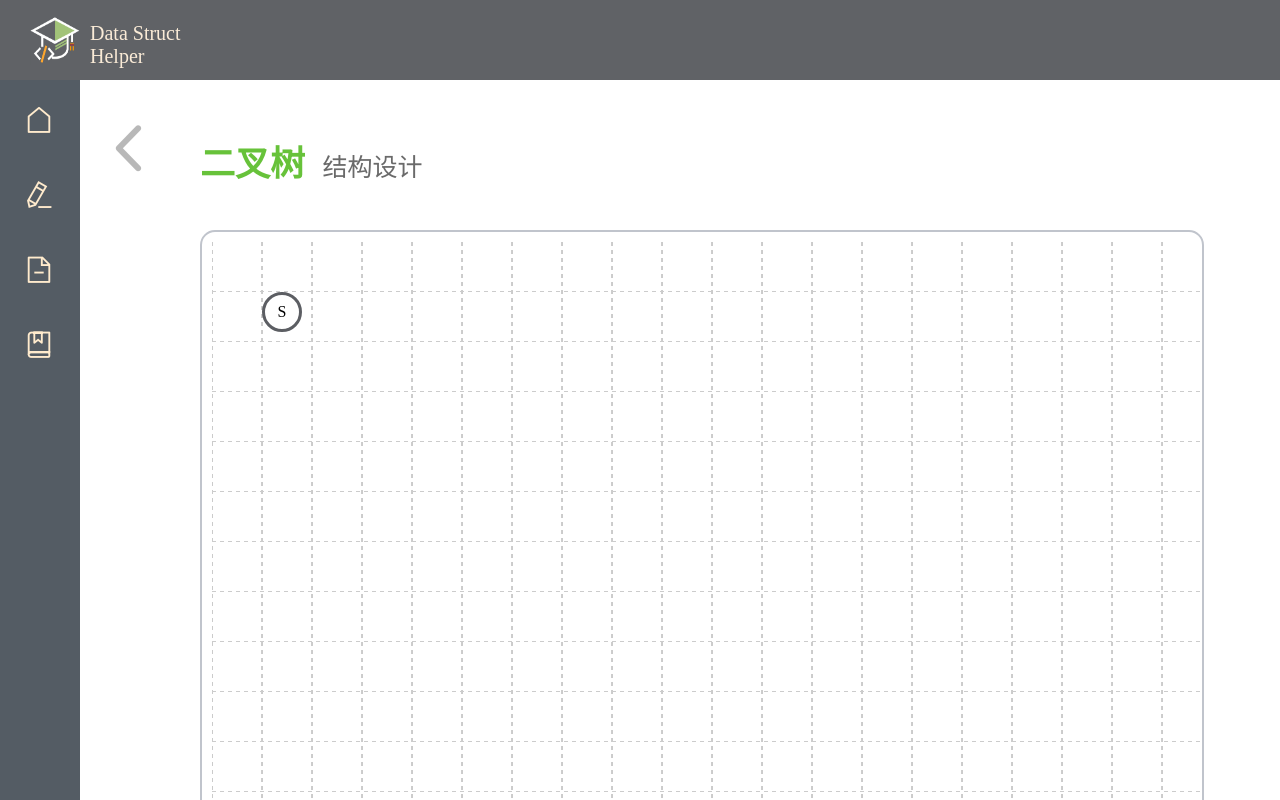
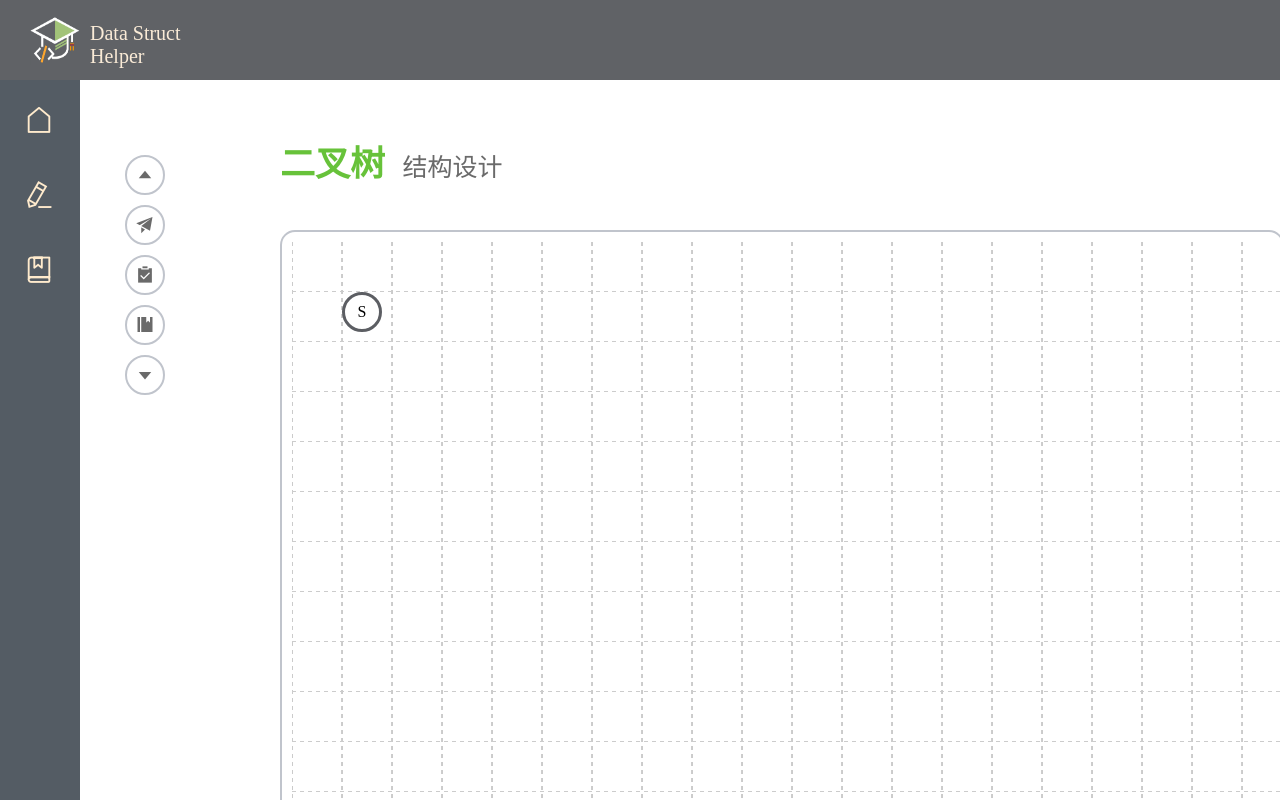
Before and after one commit to Knight4Lancelot/Datastruct-study-helper, a Vue app: page /designtree in a window 1280 px wide. Built offline with nearby package versions, Linux system fonts and the light colour scheme.

Commit message:
2022/7/2优化

```diff
--- a/src/App.vue
+++ b/src/App.vue
@@ -43,7 +43,7 @@
 					</div>
 				</transition>
 			</div>
-			<div class="link-container" id="make-code"
+			<!-- <div class="link-container" id="make-code"
 				@mouseover="openHiddenComs(2,true)"
 				@mouseleave="openHiddenComs(2,false)">
 				<div class="selector-head"
@@ -66,7 +66,7 @@
 						</router-link></div>
 					</div>
 				</transition>
-			</div>
+			</div> -->
 			<div class="link-container" id="view-algorithm"
 				@mouseover="openHiddenComs(3,true)"
 				@mouseleave="openHiddenComs(3,false)">
--- a/src/components/treeDesign/TreeDesignCanvas.vue
+++ b/src/components/treeDesign/TreeDesignCanvas.vue
@@ -180,7 +180,6 @@ export default {
 	},
 	modifyNode(index, val) {
 		this.nodeArray[index] = val;
-		this.$parent.changeList();
 		this.init_tree();
 		this.drawEdge();
 	},
@@ -206,7 +205,6 @@ export default {
 		for (i = 0; i < res.length; i++) {
 			this.nodeArray[res[i]]='nil';
 		}
-		this.$parent.changeList();
 		this.init_tree();
 		this.drawEdge();
 	}
--- a/src/views/DesignTreeView.vue
+++ b/src/views/DesignTreeView.vue
@@ -1,10 +1,37 @@
 <template>
 <div class="designtree">
-	<router-link to="/" exact><i id="back-to-home" class="el-icon-arrow-left"/></router-link>
+	<div class="design-hover-menu-control">
+		<button class="design-hover-menu-button"
+			@mouseover="()=>{ this.isToTop = true; }"
+			@mouseleave="()=>{ this.isToTop = false; }">
+			<i class="el-icon-caret-top"></i>
+			<span class="hover-menu-description"
+				v-if="isToTop">前往页面顶部</span>
+		</button>
+		<button class="design-hover-menu-button">
+			<i class="el-icon-s-promotion"></i>
+			<span class="hover-menu-description"
+				v-if="isToDesign">前往结构设计</span>
+		</button>
+		<button class="design-hover-menu-button">
+			<i class="el-icon-s-claim"></i>
+			<span class="hover-menu-description"
+				v-if="isToResult">前往数组结果显示</span>
+		</button>
+		<button class="design-hover-menu-button">
+			<i class="el-icon-s-management"></i>
+			<span class="hover-menu-description"
+				v-if="isToCode">前往结构代码</span>
+		</button>
+		<button class="design-hover-menu-button">
+			<i class="el-icon-caret-bottom"></i>
+			<span class="hover-menu-description"
+				v-if="isToBottom">前往页面底部</span>
+		</button>
+	</div>
 	<span id="design-tree-headword"
 		:style="{'width': String(canvasWidth-100)+'px',
-				'top':'55px',
-				'left':'120px'}">
+				'top':'55px'}">
 		<span style="color:#67C23A;font-size:35px;font-weight: 800;">
 			二叉树&nbsp;
 		</span>结构设计
@@ -20,8 +47,7 @@
 				'height': String(canvasHeight)+'px'}"/>
 	<span id="tree-result-word"
 		:style="{'width': String(canvasWidth)+'px',
-			'top':String(canvasHeight+240)+'px',
-			'left':'120px'}">
+			'top':String(canvasHeight+240)+'px'}">
 			<span style="color:#67C23A;font-size:35px;font-weight: 800;">
 				二叉树&nbsp;
 			</span>的数组形式表示结果
@@ -29,14 +55,12 @@
 	<el-card id="tree-result-card"
 		:style="{'width': String(canvasWidth)+'px',
 				'padding':'0', 'margin':'0',
-				'top':String(canvasHeight+310)+'px',
-				'left':'120px'}">
+				'top':String(canvasHeight+310)+'px'}">
 		<div id="card-message" v-text="holdResString" @click="sendDataCopy()"/>
 	</el-card>
 	<span id="tree-result-code"
 		:style="{'width': String(canvasWidth)+'px',
-			'top':String(canvasHeight+480)+'px',
-			'left':'120px'}">
+			'top':String(canvasHeight+480)+'px'}">
 			<span style="color:#67C23A;font-size:35px;font-weight: 800;">
 				二叉树&nbsp;
 			</span>代码展示
@@ -44,8 +68,7 @@
 	<div id="code-view"
 		:style="{'top':String(canvasHeight+550)+'px',
 			'width':String(canvasWidth-30)+'px',
-			'max-width':String(canvasWidth-30)+'px'
-			}">
+			'max-width':String(canvasWidth-30)+'px'}">
 		<button :class="codeClass[0]" @click="changeLanguage(1)">C++</button>
 		<button :class="codeClass[1]" @click="changeLanguage(2)">Java</button>
 		<button :class="codeClass[2]" @click="changeLanguage(3)">Python</button>
@@ -99,7 +122,12 @@ export default {
 		holdResString: '（对应数组共计节点数：1个）："S"', // 被展现在结果卡片上的字符串
 		TreeListString: '', // 实际处理得到的结果字符串
 		TreeList: [], // 结果数组
-		isshowCanvas: true
+		isshowCanvas: true,
+		isToTop: false,
+		isToDesign: false,
+		isToResult: false,
+		isToCode: false,
+		isToBottom: false
 	}
   },
   mounted() {
@@ -177,7 +205,7 @@ export default {
 		this.appHeight=document.documentElement.clientHeight
 		this.appWidth=document.documentElement.clientWidth
 		this.canvasHeight = this.appHeight-160
-		this.canvasWidth = this.appWidth-300
+		this.canvasWidth = this.appWidth-450
 		if (this.canvasHeight < 500) { this.canvasHeight = 500 }
 		if (this.canvasWidth < 1000) { this.canvasWidth = 1000 }
 		this.$refs['canvasElement'].drawEdge()
@@ -218,21 +246,49 @@ export default {
 .designtree {
 	width: 100%;
 }
-#back-to-home {
-	position: absolute;
-	font-size: 60px;
-	font-weight: 1000;
-	color: #A7A7A7;
-	opacity: 0.8;
+.design-hover-menu-control {
+	position: fixed;
+	top: 150px;
+	left: 120px;
+	width: 30px;
+	user-select: none;
+}
+.design-hover-menu-button {
+	transition: 0.3s;
+	position: relative;
 	cursor: pointer;
-	left: 20px;
-	top: 40px;
+	width: 40px;
+	height: 40px;
+	border-radius: 50%;
+	border: 2px solid #C0C4CC;
+	/* border: 2px solid #ffffff; */
+	background-color: #ffffff;
+	margin: 5px;
 }
-#back-to-home:hover {
-	color: #6FB6FF;
+.design-hover-menu-button:hover {
+	transition: 0.3s;
+	width: 80px;
+	height: 80px;
+	/* border: 2px solid #C0C4CC; */
+	border-bottom-left-radius:50px;
+	border-top-left-radius:50px;
+	border-bottom-right-radius:50px;
+    border-top-right-radius:50px;
+	width: 300px;
+}
+.design-hover-menu-button i {
+	transition: 0.4s;
+	font-size: 20px;
+	color: #6A6A6A;
+}
+.design-hover-menu-button:hover i {
+	transition: 0.4s;
+	font-size: 30px;
+	color: #62AFFF;
 }
 #design-tree-headword, #tree-result-word, #tree-result-code {
 	position: absolute;
+	left: 200px;
 	font-size: 25px;
 	color: #6A6A6A;
 	font-family: 'Microsoft YaHei';
@@ -240,6 +296,7 @@ export default {
 }
 #tree-result-card {
 	position: absolute;
+	left: 200px;
 	background-color: #F2F6FC;
 	font-family: 'Microsoft YaHei';
 }
@@ -258,11 +315,8 @@ export default {
 }
 #code-view {
 	position: absolute;
-	left: 120px;
+	left: 200px;
 	height: 720px;
-	/* max-height: 700px;
-	overflow-x: scroll;
-	overflow-y: scroll; */
 }
 #page-bottom {
 	text-align: center;
@@ -323,7 +377,7 @@ export default {
 .tree-canvas-show {
 	position: absolute;
 	top: 150px;
-	left: 120px;
+	left: 200px;
 	margin: 0;
 	border: 2px solid #C0C4CC;
 	border-radius: 15px;
```
